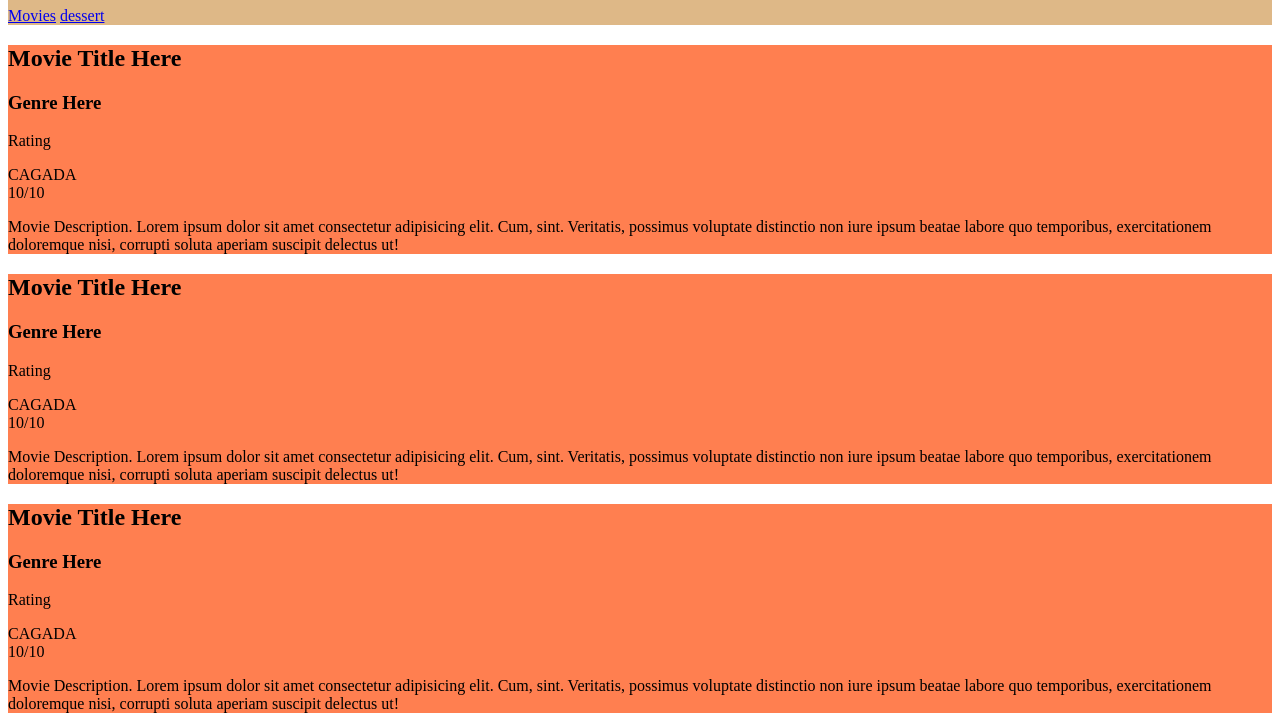
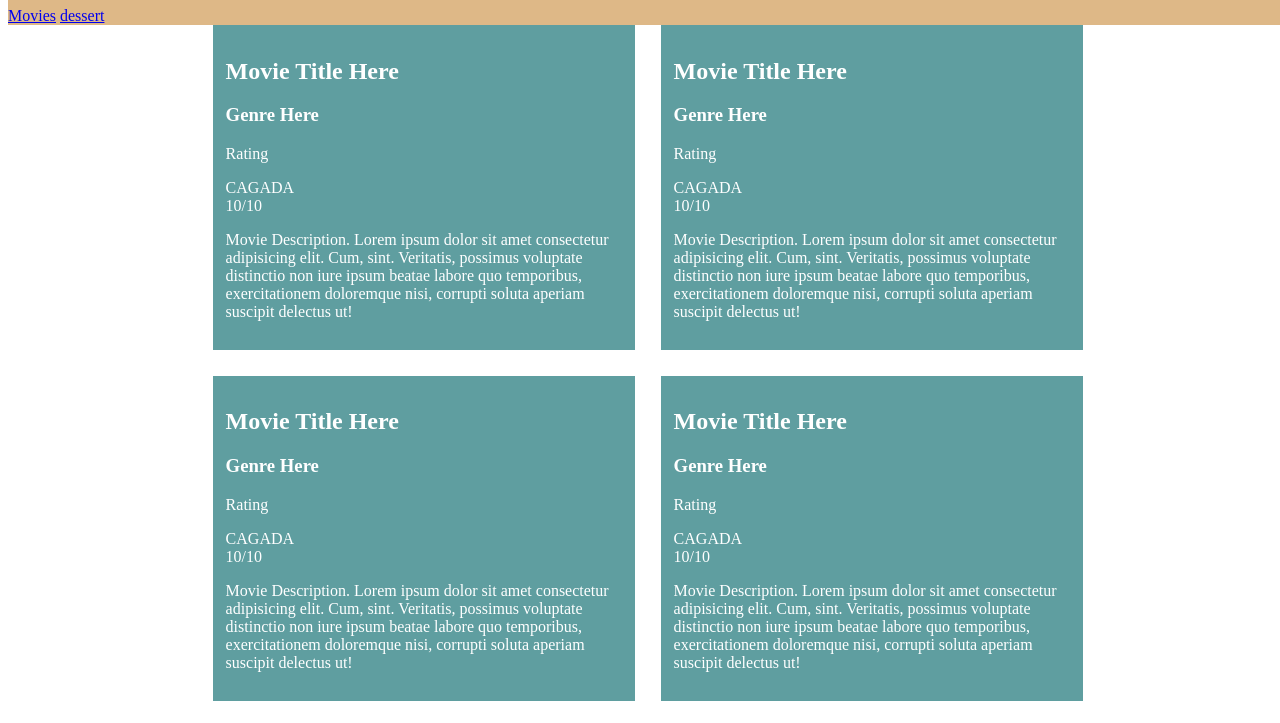
Before and after one commit to maxmoeller-147/Test1Rep, a plain HTML site: page Sources/index.html in a window 1280 px wide. Shown: the part 73-796 px from the top of the page. Drawn offline with Linux system fonts and the light colour scheme.

Commit message:
Styling with variables and flexbox

```diff
--- a/Sources/styles/styles.css
+++ b/Sources/styles/styles.css
@@ -1,9 +1,51 @@
+:root {
+    --background-color: cadetblue;
+    --textColour: white;
+
+	color: var(--textColour);
+
+	/* margin: 0; */
+}
+
+
+
+
+body {
+    width: 100%;
+    height: 100%;
+    /* max-height: 100dvh; */
+    /* overflow: hidden; */
+} */
+
+* {
+    margin: 0;
+    padding: 0;
+}
+
 
 header {
     background-color: burlywood;
 }
 
 
-.moviecard {background-color:coral;
+/* .moviecard {background-color:coral;
 
 }
+
+main.movielist > section.moviecard
+
+} */
+
+main.movielist {
+
+    display: flex;
+    gap: 2dvw;
+    flex-wrap: wrap;
+    justify-content: center;
+
+    section.moviecard {
+        background-color: var(--background-color);
+        width: 31%;
+        padding: 1%;
+    }
+}
```
